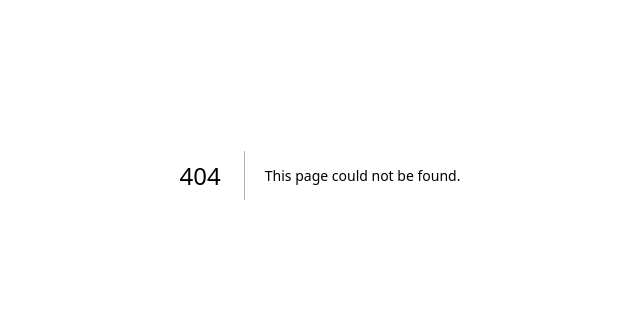
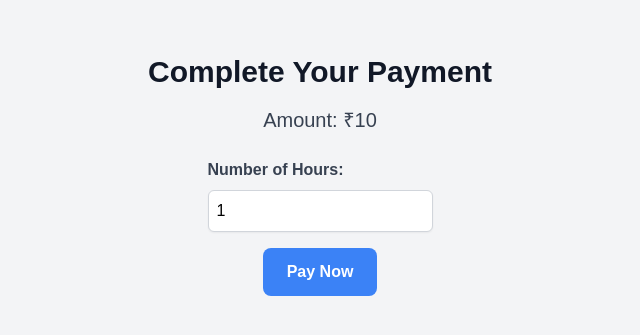
Before and after one commit to Liquidator04/Parkit, a Next.js app: page /payment in a window 1280 px wide. Before the commit this address had no page. Shown: the part 225-560 px from the top of the page, without its empty margins (320-960 px from the left). Built offline with nearby package versions, Linux system fonts and the light colour scheme.

Commit message:
implemented payment service using Razorpay

```diff
--- /dev/null
+++ b/src/app/api/create-order/route.js
@@ -0,0 +1,36 @@
+import { NextResponse } from "next/server";
+import Razorpay from 'razorpay';
+
+// Initialize Razorpay instance
+const razorpay = new Razorpay({
+  key_id: process.env.RAZORPAY_KEY_ID,
+  key_secret: process.env.RAZORPAY_KEY_SECRET,
+});
+
+export async function POST(req) {
+  try {
+
+    const { hours } = await req.json();
+
+
+    const RATE_PER_HOUR = 10;
+    const amount = hours * RATE_PER_HOUR * 100; // Convert to paise
+
+    // Create order with Razorpay
+    const order = await razorpay.orders.create({
+      amount: amount,
+      currency: "INR",
+      receipt: "receipt_" + Math.random().toString(36).substring(7),
+    });
+
+
+    return NextResponse.json({ orderId: order.id }, { status: 200 });
+  } catch (error) {
+    // Log the error and return an error response
+    console.error('Error creating order:', error);
+    return NextResponse.json(
+      { error: "Error creating order" },
+      { status: 500 }
+    );
+  }
+}
--- /dev/null
+++ b/src/app/payment/page.jsx
@@ -0,0 +1,88 @@
+"use client";
+import React, { useState } from "react";
+import Script from "next/script";
+
+const PaymentPage = () => {
+  const [hours, setHours] = useState(1); // Default to 1 hour
+  const [isProcessing, setIsProcessing] = useState(false);
+
+  const RATE_PER_HOUR = 10;
+  const AMOUNT = hours * RATE_PER_HOUR; // Calculate amount based on hours
+
+  const handlePayment = async () => {
+    setIsProcessing(true);
+    try {
+      const response = await fetch("/api/create-order", {
+        method: "POST",
+        headers: {
+          'Content-Type': 'application/json',
+        },
+        body: JSON.stringify({ hours }),
+      });
+      const data = await response.json();
+
+      // Initialize Razorpay
+      const options = {
+        key: process.env.NEXT_PUBLIC_RAZORPAY_KEY_ID,
+        amount: AMOUNT * 10, // Amount in paise
+        currency: "INR",
+        name: "Parkit",
+        description: "Parking payment",
+        order_id: data.orderId, // Order ID from the backend
+        handler: function (response) {
+          console.log("Payment Successful", response);
+
+        },
+        prefill: {
+          name: "John Doe",
+          email: "johndev@something.com",
+          contact: "9999999999",
+        },
+        theme: {
+          color: "#3399cc",
+        },
+      };
+
+      const rzpl = new window.Razorpay(options);
+      rzpl.open();
+    } catch (error) {
+      console.error("Payment failed", error);
+    } finally {
+      setIsProcessing(false);
+    }
+  };
+
+  return (
+    <div className="flex flex-col items-center justify-center min-h-screen bg-gray-100 p-6">
+      <h1 className="text-3xl font-bold mb-4 text-gray-900">Complete Your Payment</h1>
+      <p className="text-xl mb-6 text-gray-700">Amount: ₹{AMOUNT}</p>
+
+      <div className="mb-4">
+        <label htmlFor="hours" className="block text-gray-700 font-semibold mb-2">Number of Hours:</label>
+        <input
+          type="number"
+          id="hours"
+          value={hours}
+          onChange={(e) => setHours(Math.max(1, parseInt(e.target.value, 10)))}
+          min="1"
+          className="border border-gray-300 p-2 rounded-md shadow-sm focus:outline-none focus:ring-2 focus:ring-blue-500 text-black"
+        />
+      </div>
+
+      <button
+        onClick={handlePayment}
+        disabled={isProcessing}
+        className={`px-6 py-3 rounded-lg font-semibold text-white ${
+          isProcessing ? 'bg-gray-400 cursor-not-allowed' : 'bg-blue-500 hover:bg-blue-600'
+        } transition-colors duration-300`}
+      >
+        {isProcessing ? "Processing..." : "Pay Now"}
+      </button>
+
+      {/* Razorpay script to load the payment SDK */}
+      <Script src="https://checkout.razorpay.com/v1/checkout.js" />
+    </div>
+  );
+};
+
+export default PaymentPage;
```
